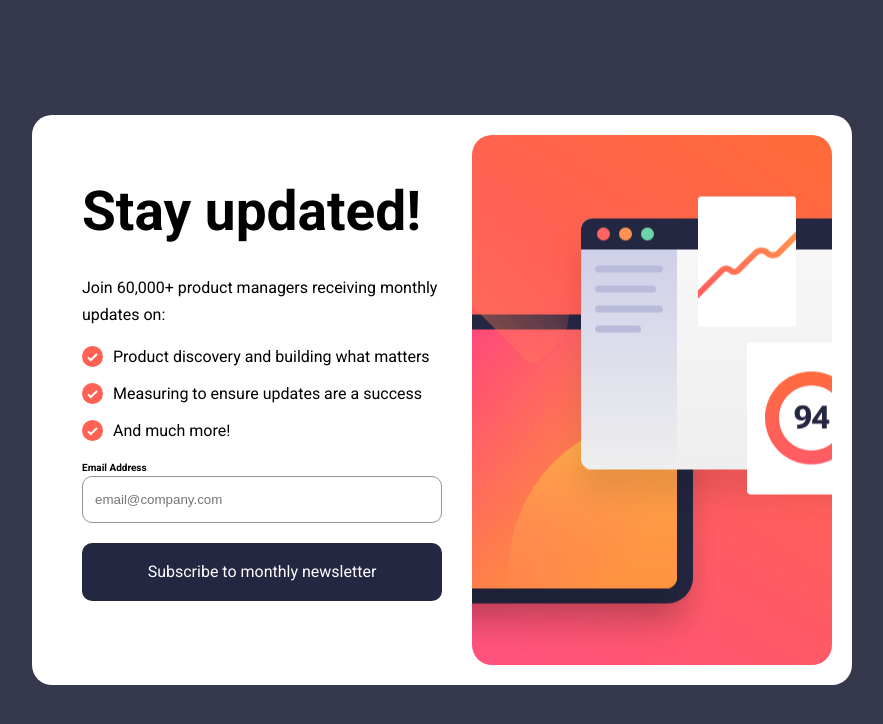
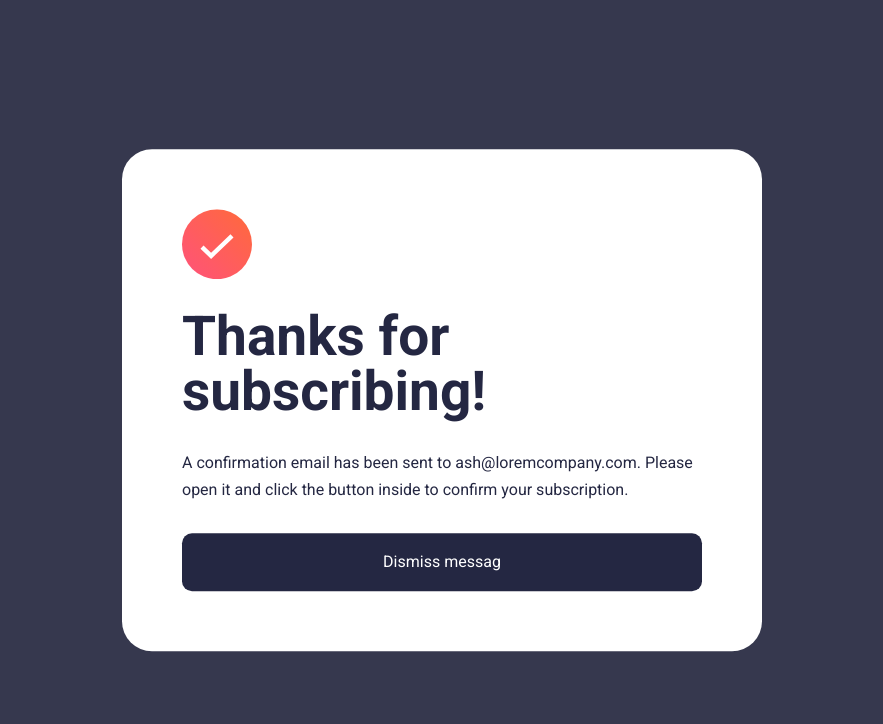
Before and after one commit to rezaasghari24/newsletter, a plain HTML site: page index.html in a window 1280 px wide. Shown: the whole page, without its empty margins (198-1081 px from the left). Drawn offline with Linux system fonts and the light colour scheme.

Commit message:
adding success container

```diff
--- a/css/style.css
+++ b/css/style.css
@@ -32,22 +32,22 @@ body {
 .primary-header {
     font-size: 5.5rem;
     font-weight: 700;
+    line-height: 1;
 }
 
 .paragraph {
     font-size: 1.6rem;
 }
 .container {
-
     background-color: var(--White);
     position: absolute;
     top: 50%;
     left: 50%;
     transform: translate(-50%,-50%);
-    display: flex;
+    display: none;
     border-radius: 2rem;
     padding: 2rem;
-    height: 57rem;
+    height: 52rem;
 }
 
 .newsletter {
@@ -117,3 +117,25 @@ body {
     background-image: linear-gradient(to right bottom, rgb(254, 84, 120),rgb(253, 104, 62));
     box-shadow: 0rem 2rem 71px -13px rgb(254, 84, 120);
 }
+
+/*  Success Container */
+
+.container-success {
+    background-color: var(--White);
+    position: absolute;
+    top: 50%;
+    left: 50%;
+    transform: translate(-50%,-50%);
+    display: flex;
+    flex-direction: column;
+    padding: 6rem;
+    color: var(--Dark-Slate-Grey);
+    border-radius: 3rem;
+}
+
+.container-success > :not(:last-child) {
+    margin-bottom: 3rem;
+}
+.icon-box {
+    width: 7rem;
+}
--- a/index.html
+++ b/index.html
@@ -56,12 +56,21 @@
 
   <!-- Success message start -->
 
-  <!-- Thanks for subscribing!
+  <div class="container-success">
+    <img class="icon-box" src="assets/images/icon-success.svg"></img>
+    <div class="primary-header">
+      Thanks for subscribing!
+    </div>
+    <p class="paragraph">A confirmation email has been sent to ash@loremcompany.com.
+      Please open it and click the button inside to confirm your subscription.</p>
+    <a href="#" class="btn">Dismiss messag</a>
+  </div>
 
-  A confirmation email has been sent to ash@loremcompany.com.
-  Please open it and click the button inside to confirm your subscription.
+  <!--
 
-  Dismiss message -->
+
+
+  e -->
 
   <!-- Success message end -->
 
```
